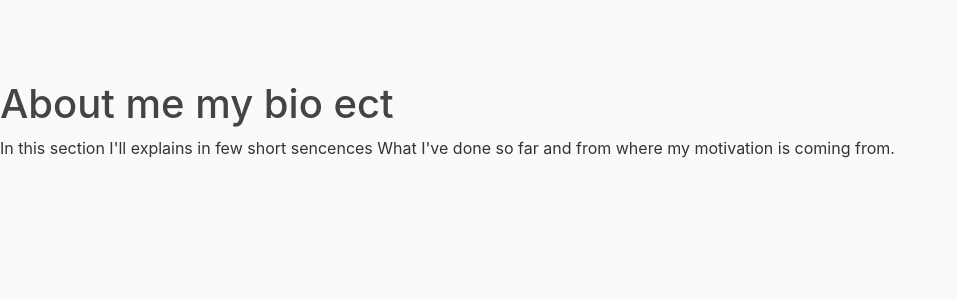
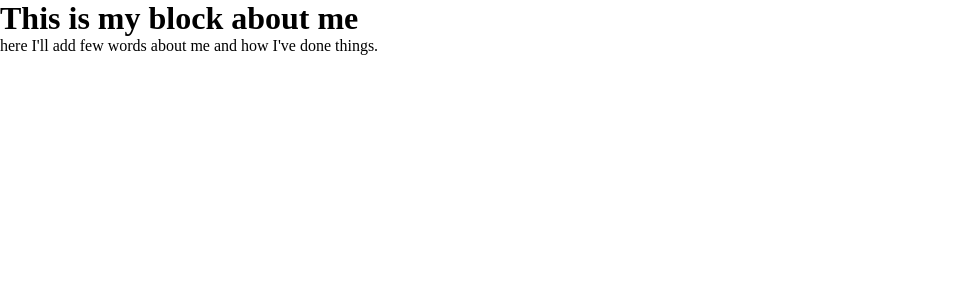
Before and after one commit to mj-mrowiec/djangostart, a Django app: page /about/ in a window 1280 px wide. Shown: the top 300 px of the page, without its empty margins (0-957 px from the left). Run offline with Django 3.2, Linux system fonts and the light colour scheme; some libraries are stand-ins or nearby versions.

Commit message:
fixin templates for about

```diff
--- a/page/about/temlpates/about/base.html
+++ b/page/about/templates/about/base.html
@@ -4,9 +4,9 @@
     <meta charset="UTF-8">
     <meta name="viewport" content="width=device-width, initial-scale=1.0">
     <link rel="stylesheet" href="{% static 'about/main.css'%}">
-    <title>{{% title %}}</title>
+    <title>{{ title }}</title>
 </head>
 <body>
-    {% start block content%}{%endblock content%}
+    {% block content%}{%endblock content%}
 </body>
 </html>
--- a/page/about/temlpates/about/home.html
+++ b/page/about/templates/about/home.html
@@ -1,6 +1,6 @@
-{% extends 'about/base.html'%}
+{% extends 'about/base.html' %}
+{% block content %}
 
-{% start block content%}
 <h1>This is my block about me</h1>
 <p>here I'll add few words about me and how I've done things.</p>
 
--- a/page/about/urls.py
+++ b/page/about/urls.py
@@ -3,5 +3,5 @@
 
 
 urlpatterns = [
-    path('/about', views.home, name = 'about-home')
+    path('', views.home, name = 'about-home')
 ]
--- a/page/about/views.py
+++ b/page/about/views.py
@@ -2,6 +2,6 @@
 
 # Create your views here.
 
-def about(request):
+def home(request):
 
-    return render(request, 'about/home.html',{'title':'About me'})
+    return render(request, 'about/home.html', {'title':'About me'})
--- a/page/blog/urls.py
+++ b/page/blog/urls.py
@@ -4,5 +4,5 @@
 
 urlpatterns = [
     path('', views.home, name = 'blog-home'),
-    path('about/', views.about, name = 'blog-about')
+    path('about_blog/', views.about, name = 'blog-about')
 ]
--- a/page/page/settings.py
+++ b/page/page/settings.py
@@ -31,6 +31,7 @@
 # Application definition
 
 INSTALLED_APPS = [
+    'about.apps.AboutConfig',
     'blog.apps.BlogConfig',
     'django.contrib.admin',
     'django.contrib.auth',
--- a/page/page/urls.py
+++ b/page/page/urls.py
@@ -18,5 +18,6 @@
 
 urlpatterns = [
     path('admin/', admin.site.urls),
-    path('', include('blog.urls'))
+    path('', include('blog.urls')),
+    path('about/', include('about.urls')),
 ]
```
